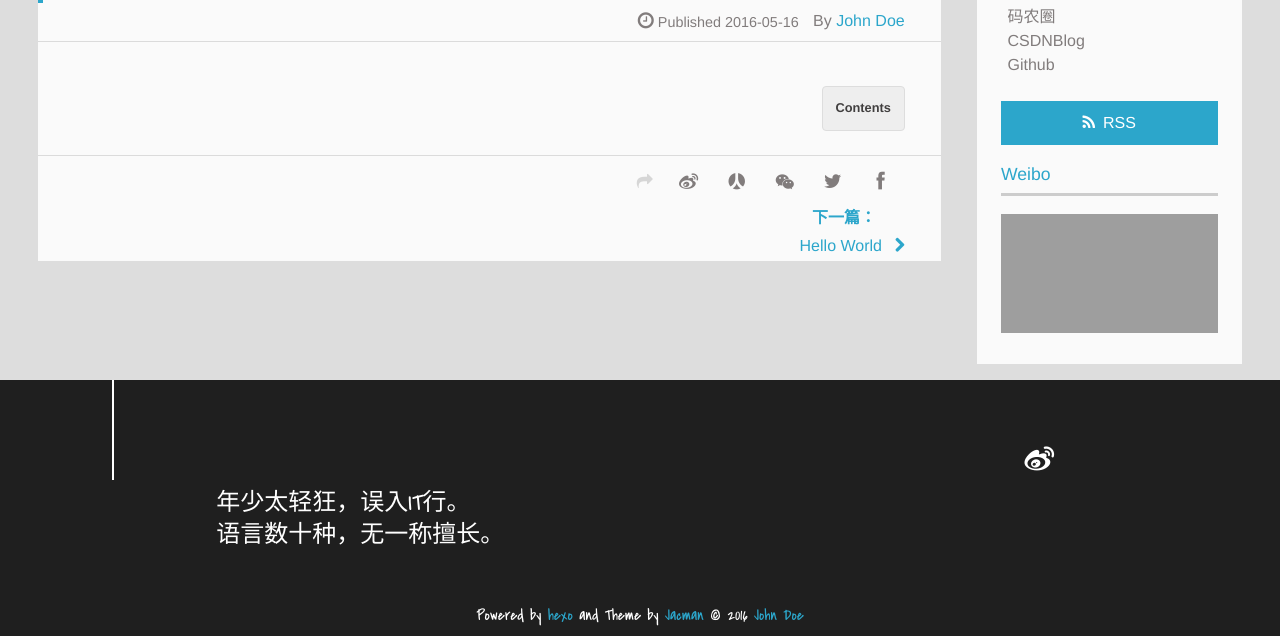
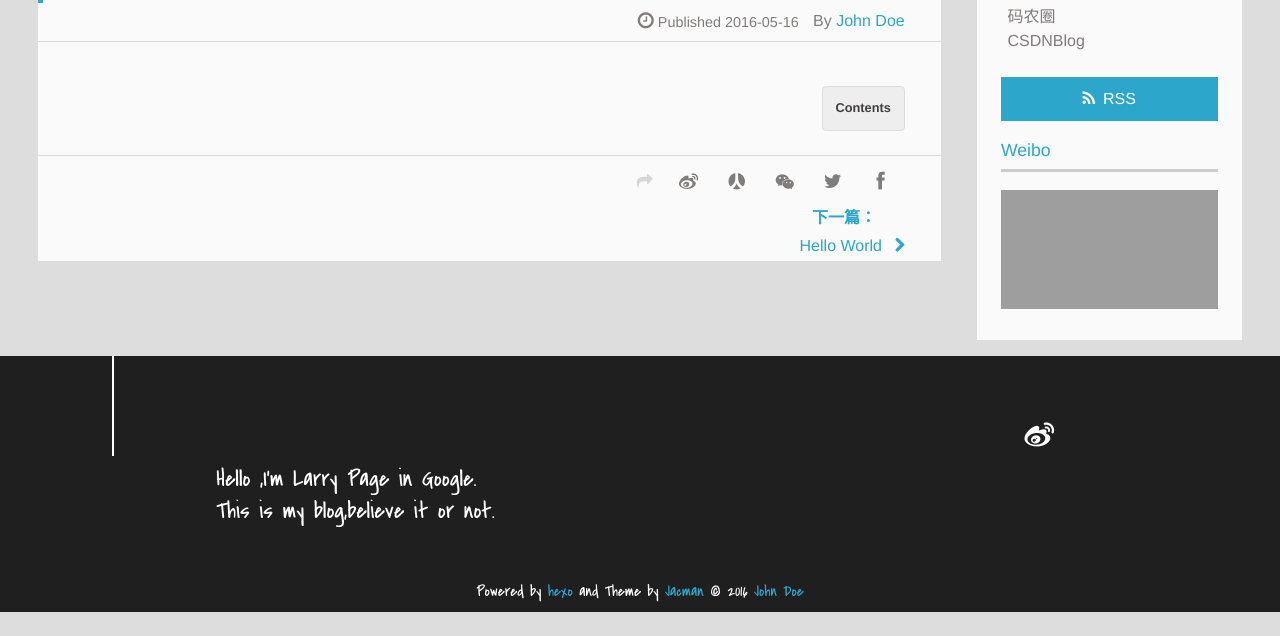
Before and after one commit to mcboshao/xiangyangzhang.github.io, a plain HTML site: page 2016/05/16/fffff/index.html in a window 1280 px wide. Shown: the part 301-937 px from the top of the page. After the commit the page ends 913 px from the top, so only its background shows below. Drawn offline with Linux system fonts and the light colour scheme; grey boxes are pictures that could not be loaded; a script that the page names is missing.

Commit message:
Site updated: 2016-05-16 16:50:55

```diff
--- a/2016/05/16/fffff/index.html
+++ b/2016/05/16/fffff/index.html
@@ -175,12 +175,6 @@
 
           </li>
 
-          <li>
-
-            	<a href="http://github.com/xiangyangzhang" target="_blank" title="Github">Github</a>
-
-          </li>
-
     </ul>
 </div>
 
@@ -209,8 +203,8 @@
 
 
 	<section class="info">
-		<p> 年少太轻狂，误入IT行。 <br/>
-			语言数十种，无一称擅长。</p>
+		<p> Hello ,I&#39;m Larry Page in Google. <br/>
+			This is my blog,believe it or not.</p>
 	</section>
 
 	<div class="social-font" class="clearfix">
--- a/index.html
+++ b/index.html
@@ -213,12 +213,6 @@
 
           </li>
 
-          <li>
-
-            	<a href="http://github.com/xiangyangzhang" target="_blank" title="Github">Github</a>
-
-          </li>
-
     </ul>
 </div>
 
@@ -247,8 +241,8 @@
 
 
 	<section class="info">
-		<p> 年少太轻狂，误入IT行。 <br/>
-			语言数十种，无一称擅长。</p>
+		<p> Hello ,I&#39;m Larry Page in Google. <br/>
+			This is my blog,believe it or not.</p>
 	</section>
 
 	<div class="social-font" class="clearfix">
```
Also changed, not shown: 2016/05/16/hello-world/index.html (+2 -8 lines), archives/2016/05/index.html (+2 -2 lines), archives/2016/index.html (+2 -2 lines), archives/index.html (+2 -2 lines).
